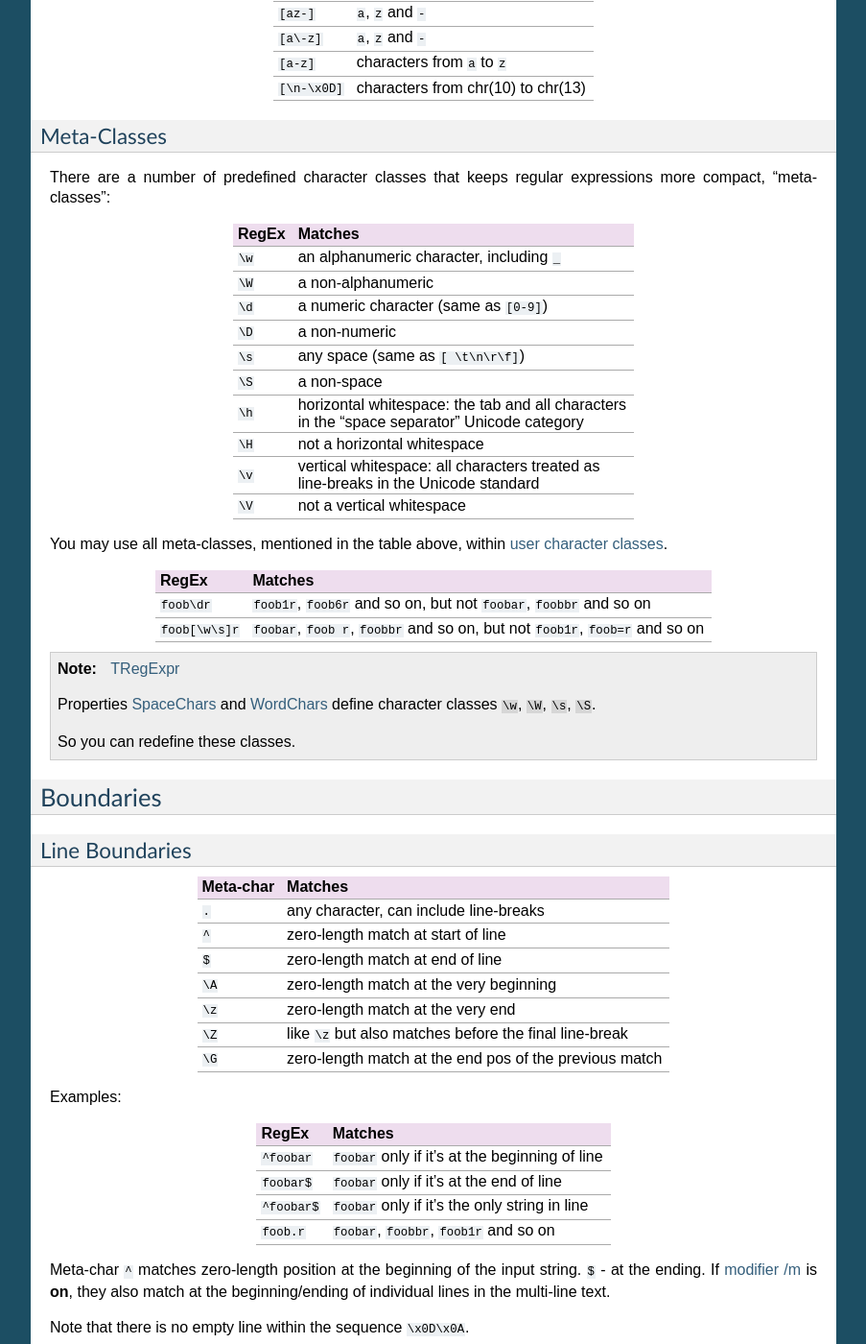
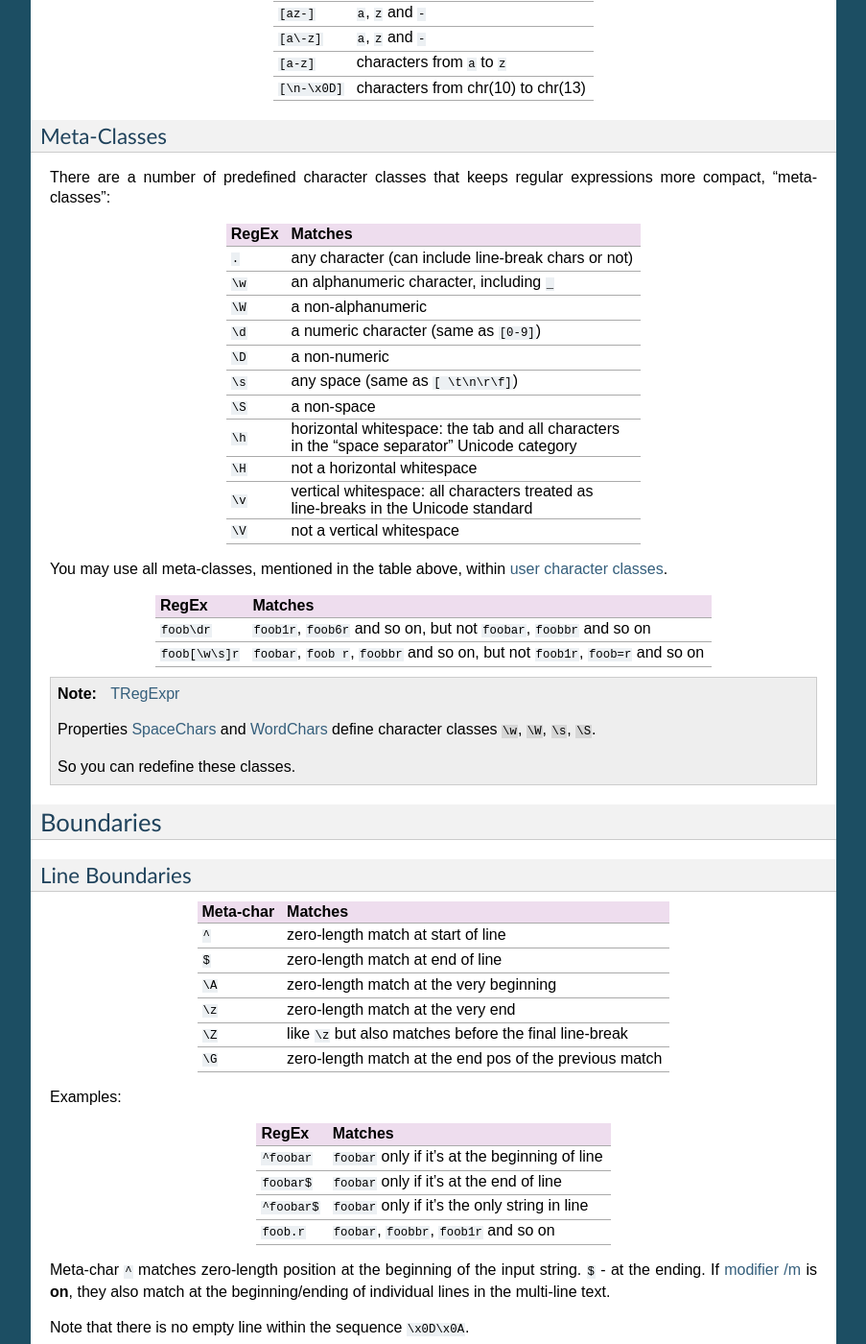
Before and after one commit to andgineer/TRegExpr, a Sphinx documentation site: the page built from docs/regular_expressions.rst, in a window 1280 px wide and 1400 px high, scrolled down 1851 px. Shown: the whole window at 96% size, without its empty margins (198-1101 px from the left). Built offline with Sphinx 7.4.7, drawn with Linux system fonts in a browser that asks for light colours.

Commit message:
docs, fix https://github.com/andgineer/TRegExpr/issues/304

```diff
--- a/docs/regular_expressions.rst
+++ b/docs/regular_expressions.rst
@@ -142,6 +142,7 @@ more compact, "meta-classes":
 ======     ==============================================
 RegEx      Matches
 ======     ==============================================
+``.``      any character (can include line-break chars or not)
 ``\w``     an alphanumeric character, including ``_``
 ``\W``     a non-alphanumeric
 ``\d``     a numeric character (same as ``[0-9]``)
@@ -187,7 +188,6 @@ Line Boundaries
 ============= ================================================
 Meta-char     Matches
 ============= ================================================
-``.``         any character, can include line-breaks
 ``^``         zero-length match at start of line
 ``$``         zero-length match at end of line
 ``\A``        zero-length match at the very beginning
```
